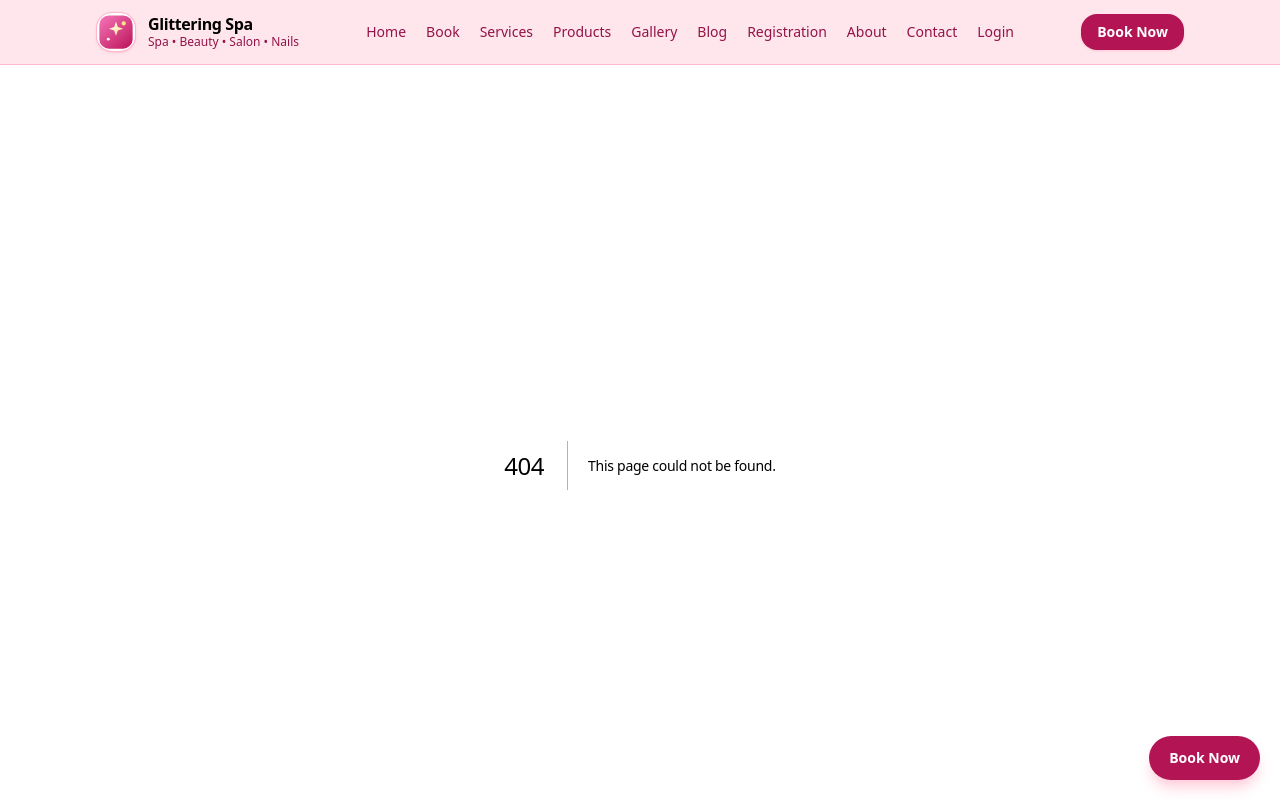
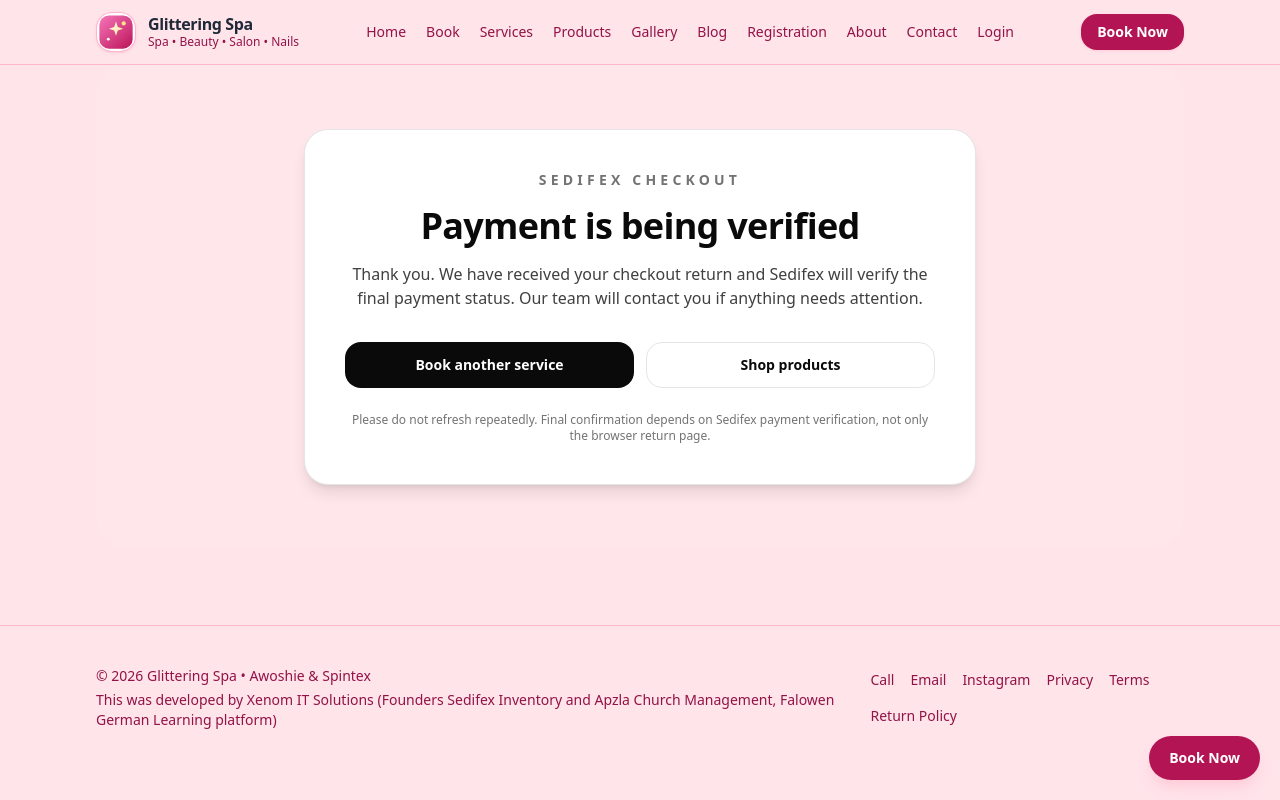
Before and after one commit to learngermanghana/glittering, a Next.js app: page /payment/return in a window 1280 px wide. Before the commit this address had no page. Shown: the top 800 px of the page. Built offline with nearby package versions, Linux system fonts and the light colour scheme.

Commit message:
Add Sedifex payment return page

```diff
--- /dev/null
+++ b/src/app/payment/return/page.tsx
@@ -0,0 +1,62 @@
+import Link from "next/link";
+import { Container } from "@/components/Container";
+
+export const metadata = {
+  title: "Payment Verification | Glittering Spa Ghana",
+  description: "Payment verification page for Glittering Spa online bookings and product checkout.",
+};
+
+type PaymentReturnPageProps = {
+  searchParams?: Promise<Record<string, string | string[] | undefined>> | Record<string, string | string[] | undefined>;
+};
+
+function readParam(params: Record<string, string | string[] | undefined>, key: string) {
+  const value = params[key];
+  if (Array.isArray(value)) return value[0] ?? "";
+  return typeof value === "string" ? value : "";
+}
+
+export default async function PaymentReturnPage({ searchParams }: PaymentReturnPageProps) {
+  const params = searchParams instanceof Promise ? await searchParams : searchParams ?? {};
+  const reference = readParam(params, "reference") || readParam(params, "trxref") || readParam(params, "transaction_id") || readParam(params, "clientOrderId");
+  const status = readParam(params, "status");
+  const isCancelled = status.toLowerCase() === "cancelled" || status.toLowerCase() === "failed";
+
+  return (
+    <Container>
+      <section className="rounded-[32px] bg-[#ffe6ea] px-4 py-12 sm:px-8 sm:py-16">
+        <div className="mx-auto max-w-2xl rounded-3xl border border-black/10 bg-white p-6 text-center shadow-lg sm:p-10">
+          <p className="text-sm font-semibold uppercase tracking-[0.3em] text-neutral-500">Sedifex Checkout</p>
+          <h1 className="mt-4 text-3xl font-bold text-neutral-950 sm:text-4xl">
+            {isCancelled ? "Payment not completed" : "Payment is being verified"}
+          </h1>
+          <p className="mt-4 text-sm leading-6 text-neutral-700 sm:text-base">
+            {isCancelled
+              ? "Your payment was cancelled or could not be completed. You can return to booking and try again."
+              : "Thank you. We have received your checkout return and Sedifex will verify the final payment status. Our team will contact you if anything needs attention."}
+          </p>
+
+          {reference ? (
+            <div className="mt-6 rounded-2xl border border-neutral-200 bg-neutral-50 p-4 text-left text-sm text-neutral-700">
+              <p className="font-semibold text-neutral-950">Payment reference</p>
+              <p className="mt-1 break-all font-mono text-xs sm:text-sm">{reference}</p>
+            </div>
+          ) : null}
+
+          <div className="mt-8 grid gap-3 sm:grid-cols-2">
+            <Link href="/book" className="inline-flex items-center justify-center rounded-2xl bg-neutral-950 px-5 py-3 text-sm font-semibold text-white hover:bg-neutral-800">
+              Book another service
+            </Link>
+            <Link href="/products" className="inline-flex items-center justify-center rounded-2xl border border-neutral-200 bg-white px-5 py-3 text-sm font-semibold text-neutral-950 hover:bg-neutral-50">
+              Shop products
+            </Link>
+          </div>
+
+          <p className="mt-6 text-xs text-neutral-500">
+            Please do not refresh repeatedly. Final confirmation depends on Sedifex payment verification, not only the browser return page.
+          </p>
+        </div>
+      </section>
+    </Container>
+  );
+}
```
